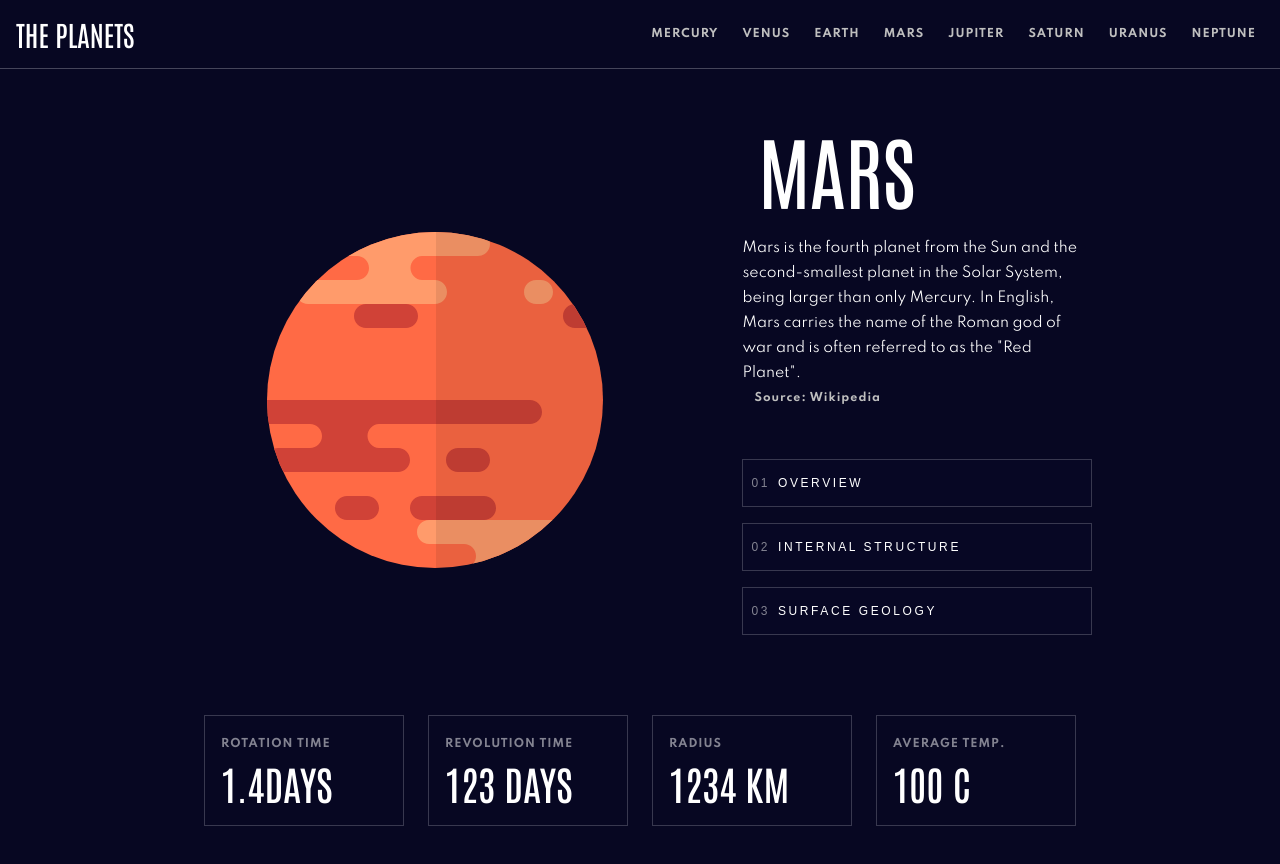
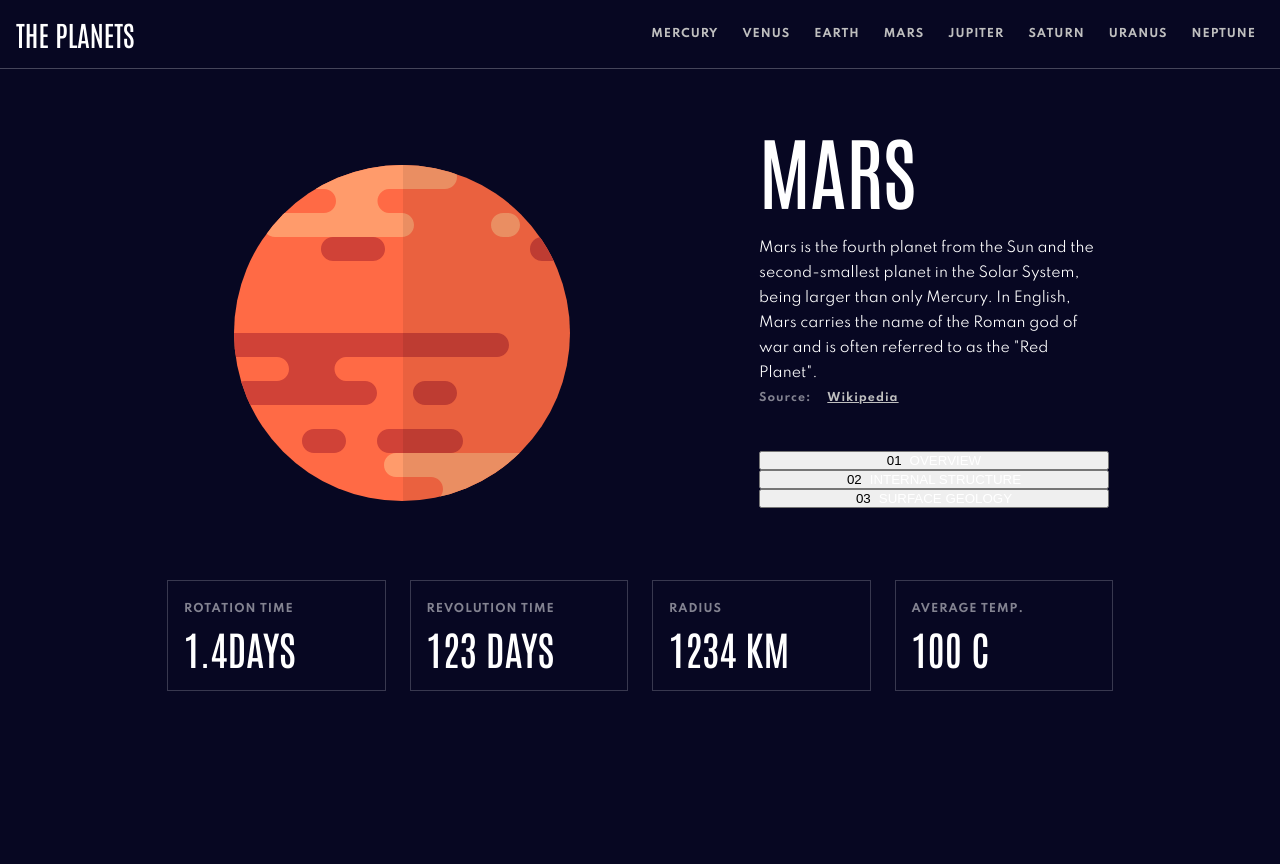
Before and after one commit to AndrewTownsley/react-planet, a React (Create React App) app: page /mars in a window 1280 px wide. Shown: the top 864 px of the page. Built offline with nearby package versions, Linux system fonts and the light colour scheme; the HTML template or start-up script is replaced by a standard one.

Commit message:
Working on active state for img toggle buttons

```diff
--- a/src/App.css
+++ b/src/App.css
@@ -166,7 +166,8 @@ a:hover {
   display: grid;
   grid-template-columns: 60% 40%;
   margin: 3rem auto 0;
-  width: 80%;
+  width: 100%;
+  max-width: 1190px;
 }
 
 .planet-img-container {
@@ -184,7 +185,16 @@ a:hover {
 
 .planet-main-overview h1 {
   font-size: var(--font-xl);
-  padding-top: 0;
+  padding: 0 0 1rem 0;
+}
+
+.source-link {
+  font-family: var(--font-spartan-reg);
+  color: var(--font-lgt-gray);
+}
+
+.source-link a span {
+  text-decoration: underline;
 }
 
 .planet-img-btn-container {
@@ -223,13 +233,13 @@ a:hover {
   display: flex;
   align-items: center;
   justify-content: space-between;
-  max-width: 70%;
+  max-width: 970px;
   margin: 0 auto;
 }
 
 .planet-data-card {
   border: var(--border);
-  padding: 1rem 2rem 1rem 1rem;
+  padding: 1rem 3rem 1rem 1rem;
   margin: 2rem 0.75rem;
   width: 100%;
   text-align: left;
--- a/src/Components/PlanetMain.jsx
+++ b/src/Components/PlanetMain.jsx
@@ -1,5 +1,12 @@
-import React from 'react'
+import React, { useState } from 'react';
+
+
 const PlanetMain = ({ planet, index, setPlanet }) => {
+    const [activeClass, setActiveClass] = useState(false);
+    const toggleBtnColor = () => {
+        setActiveClass(false)
+        setActiveClass(activeClass ? `planet-img-btn ${planet.name}.color` : 'planet-img-btn')
+    }
 
     return (
 
@@ -11,17 +18,17 @@ const PlanetMain = ({ planet, index, setPlanet }) => {
                 <div className="planet-main-overview">
                     <h1>{planet.name.toUpperCase()}</h1>
                     <p>{planet.overview.content}</p>
-                    <h4><a href={planet.structure.source}>Source: <span>Wikipedia</span></a></h4>
+                    <h4 className="source-link">Source: <a href={planet.structure.source}><span>Wikipedia</span></a></h4>
                     <div className="planet-img-btn-container">
-                        <button className="planet-img-btn">
+                        <button onClick={()=>setActiveClass} className={activeClass}>
                             01
                             <span className="planet-img-span">OVERVIEW</span>
                         </button>
-                        <button className="planet-img-btn">
+                        <button onClick={()=>setActiveClass} className={activeClass}>
                             02
                             <span className="planet-img-span">INTERNAL STRUCTURE</span>
                         </button>
-                        <button className="planet-img-btn">
+                        <button onClick={()=>setActiveClass} className={activeClass}>
                             03
                             <span className="planet-img-span">SURFACE GEOLOGY</span>
                         </button>
```
